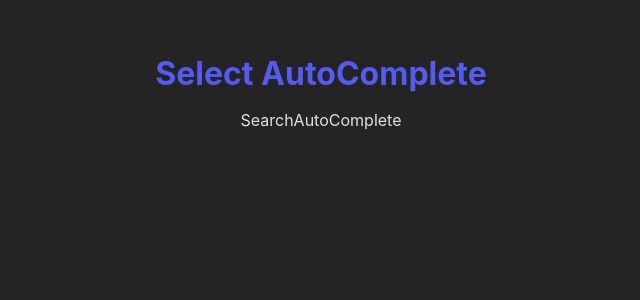
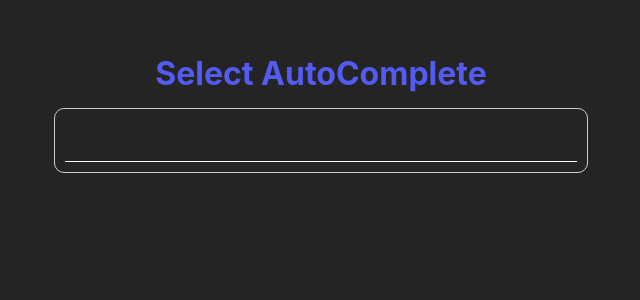
Before and after one commit to KevinThoriya/ReactAutocompelete, a React (Vite) app: page / in a window 1280 px wide. Shown: the top 300 px of the page, without its empty margins (319-959 px from the left). Built offline with nearby package versions, Linux system fonts and the light colour scheme.

Commit message:
[Add] empty autoComplete
- added basic controlled input for search text typing.

```diff
--- a/src/App.tsx
+++ b/src/App.tsx
@@ -1,6 +1,6 @@
 import './App.css'
 
-import SearchAutoComplete from './SearchAutoComplete';
+import SearchAutoComplete from './component/SearchAutoComplete';
 
 function App() {
 
--- a/src/SearchAutoComplete.tsx
+++ /dev/null
@@ -1,11 +0,0 @@
-import React from 'react'
-
-type Props = {}
-
-const SearchAutoComplete = (props: Props) => {
-  return (
-    <div>SearchAutoComplete</div>
-  )
-}
-
-export default SearchAutoComplete;
--- /dev/null
+++ b/src/component/SearchAutoComplete.css
@@ -0,0 +1,23 @@
+.selector-container {
+    border: 1px solid #ccc;
+    border-radius: 10px;
+    padding: 10px;
+    width: min-content;
+    margin: 10px auto;
+}
+
+.selector-container input[type="text"] {
+    background: transparent;
+    box-shadow: none;
+    border: none;
+    border-bottom: 1px solid #fff;
+    font-size: large;
+    color: #fff;
+    line-height: 30px;
+    padding: 7px 7px 5px 7px;
+    min-width: max(200px, 40VW);
+    box-sizing: border-box;
+    transition: 0.5s;
+    outline: none;
+
+}
--- /dev/null
+++ b/src/component/SearchAutoComplete.tsx
@@ -0,0 +1,22 @@
+import "./SearchAutoComplete.css";
+
+import useTextControl from "./useTextControl";
+
+type Props = {};
+
+const SearchAutoComplete = (props: Props) => {
+  const [controlledText, onChangeText] = useTextControl();
+
+  return (
+    <div className="selector-container">
+      <input
+        type="text"
+        name="search"
+        value={controlledText}
+        onChange={onChangeText}
+      />
+    </div>
+  );
+};
+
+export default SearchAutoComplete;
--- /dev/null
+++ b/src/component/useTextControl.ts
@@ -0,0 +1,12 @@
+import { ChangeEvent, useState } from "react";
+
+const useTextControl = () => {
+  const [controlledText, setControlledText] = useState("");
+
+  const onChangeText = (e: ChangeEvent<HTMLInputElement>) => {
+    setControlledText(e.target.value);
+  };
+  return [controlledText, onChangeText, setControlledText] as const;
+};
+
+export default useTextControl;
```
